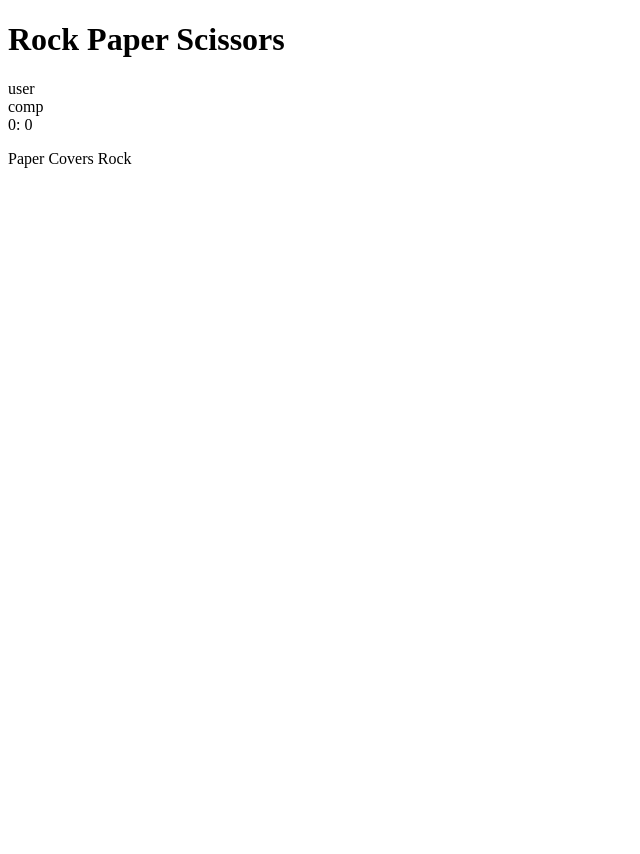
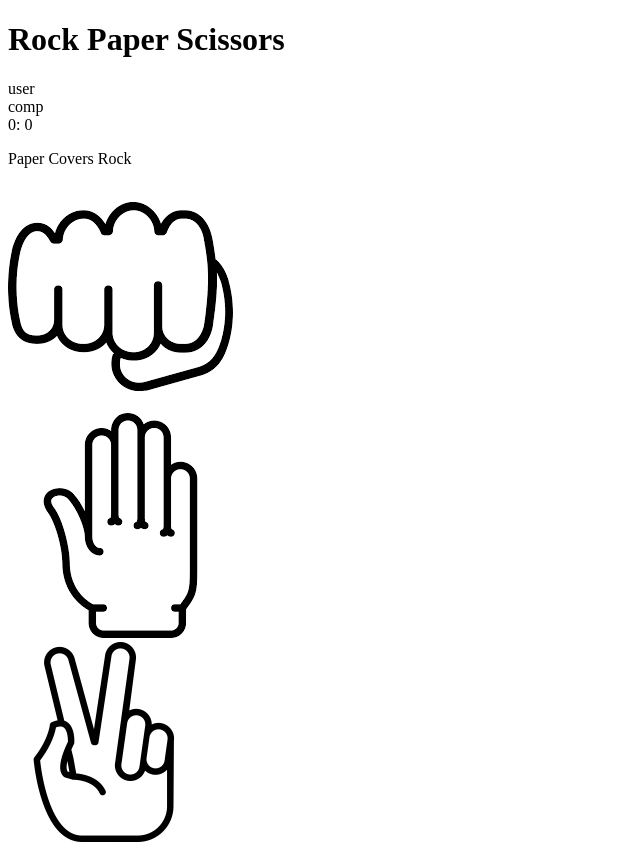
Before and after one commit to chowd1110/Rock-Paper-Scissors, a plain HTML site: page index.html in a window 1280 px wide. Shown: the whole page, without its empty margins (0-640 px from the left). Before the commit the page ends 800 px from the top, so only its background shows below. Drawn offline with Linux system fonts and the light colour scheme.

Commit message:
Add div tags for rock, paper and scissor images

```diff
--- a/index.html
+++ b/index.html
@@ -17,6 +17,21 @@
         <div class="result">
             <p> Paper Covers Rock</p>
         </div>
+        <div class="choices">
+            <div class="choice" id="r">
+                <img src="Images/rock.png" alt="">
+            </div>
+            <div class="choice" id="p">
+                <img src="Images/paper.png" alt="">
+            </div>
+            <div class="choice" id="s">
+                    <img src="Images/scissor.png" alt="">
+            </div>
+
+        </div>
+
+
+
 
     </body>
 </html>
```
Also changed, not shown: Images/scissor.png (renamed from Images/scissors.png).
